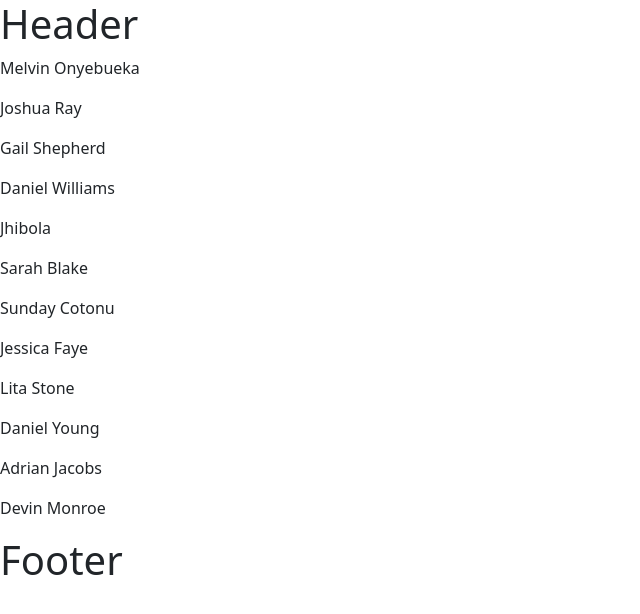
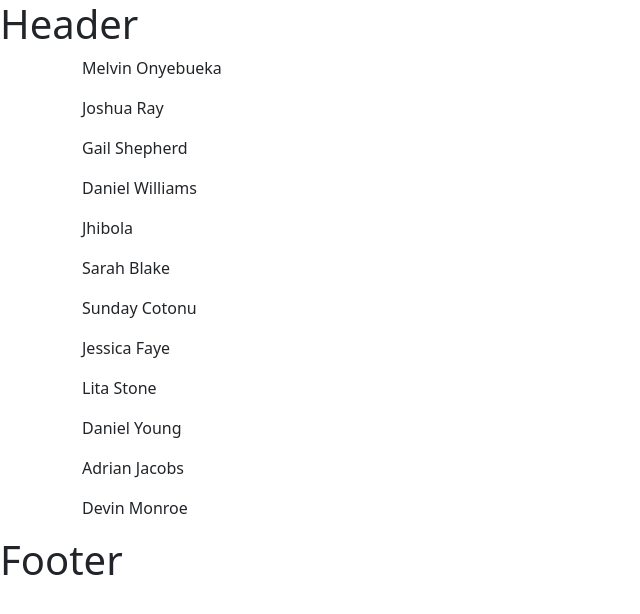
Before and after one commit to Daniel-Williams-ux/Alcasa_Team_Member_Allocation_App, a React (Vite) app: page / in a window 1280 px wide. Shown: the top 614 px of the page, without its empty margins (0-640 px from the left). Built offline with nearby package versions, Linux system fonts and the light colour scheme.

Commit message:
add bootstrap row and column class name

```diff
--- a/src/Employees.jsx
+++ b/src/Employees.jsx
@@ -1,7 +1,7 @@
 import React from 'react'
 import { useState } from 'react';
 import femaleProfile from './images/femaleProfile.jpg';
-import maleProfile from './images/maleProfile';
+import maleProfile from './images/maleProfile.jpg';
 
 const Employees = () => {
 
@@ -90,12 +90,16 @@ const Employees = () => {
   }]);
 
   return (
-    <main>
+    <main className="container">
+      <div className="row">
+        <div className="col-8">
       {
        employees.map((employee) => (
          <p>{employee.fullName}</p>
        ))
       }
+        </div>
+      </div>
     </main>
   )
 
```
